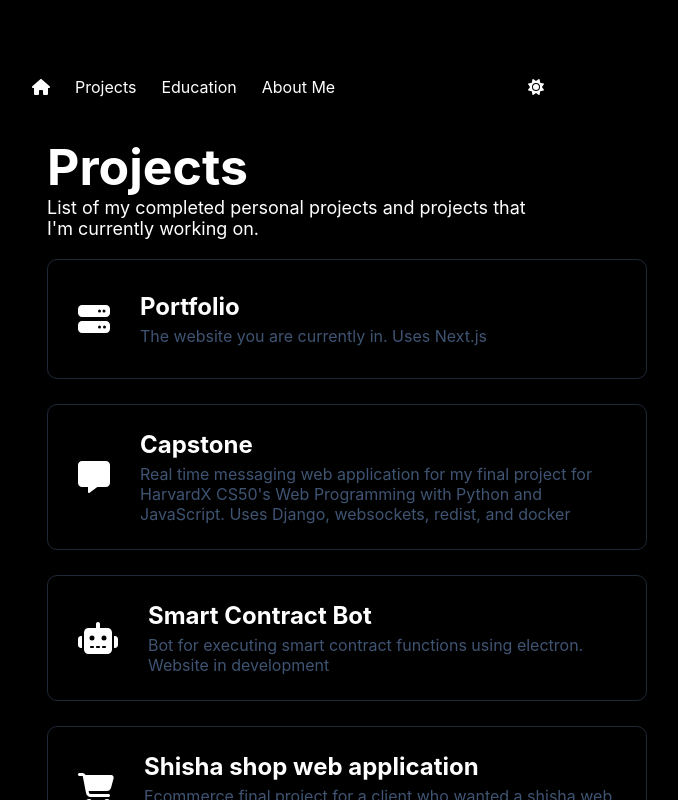
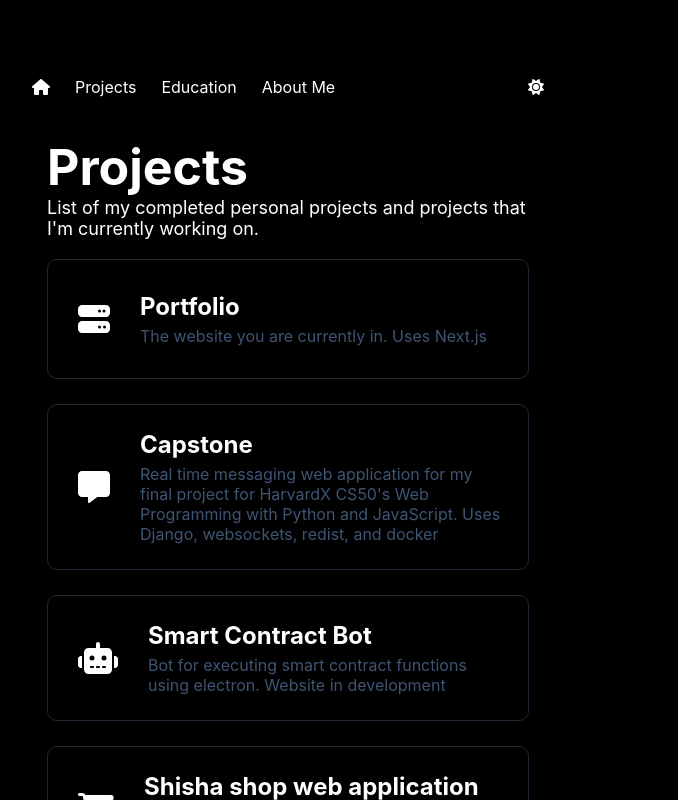
Before and after one commit to rol3293/hawad, a Next.js app: page /projects in a window 1280 px wide. Shown: the top 800 px of the page, without its empty margins (352-1030 px from the left). Built offline with nearby package versions, Linux system fonts and the light colour scheme.

Commit message:
remove fixed box width

```diff
--- a/styles/globals.css
+++ b/styles/globals.css
@@ -76,7 +76,6 @@ nav {
   display: flex;
   align-items: center;
   padding: 25px 20px 25px 20px;
-  width: 600px;
   min-height: 120px;
   border: 1px solid #1E2837;
   border-radius: 10px;
```
